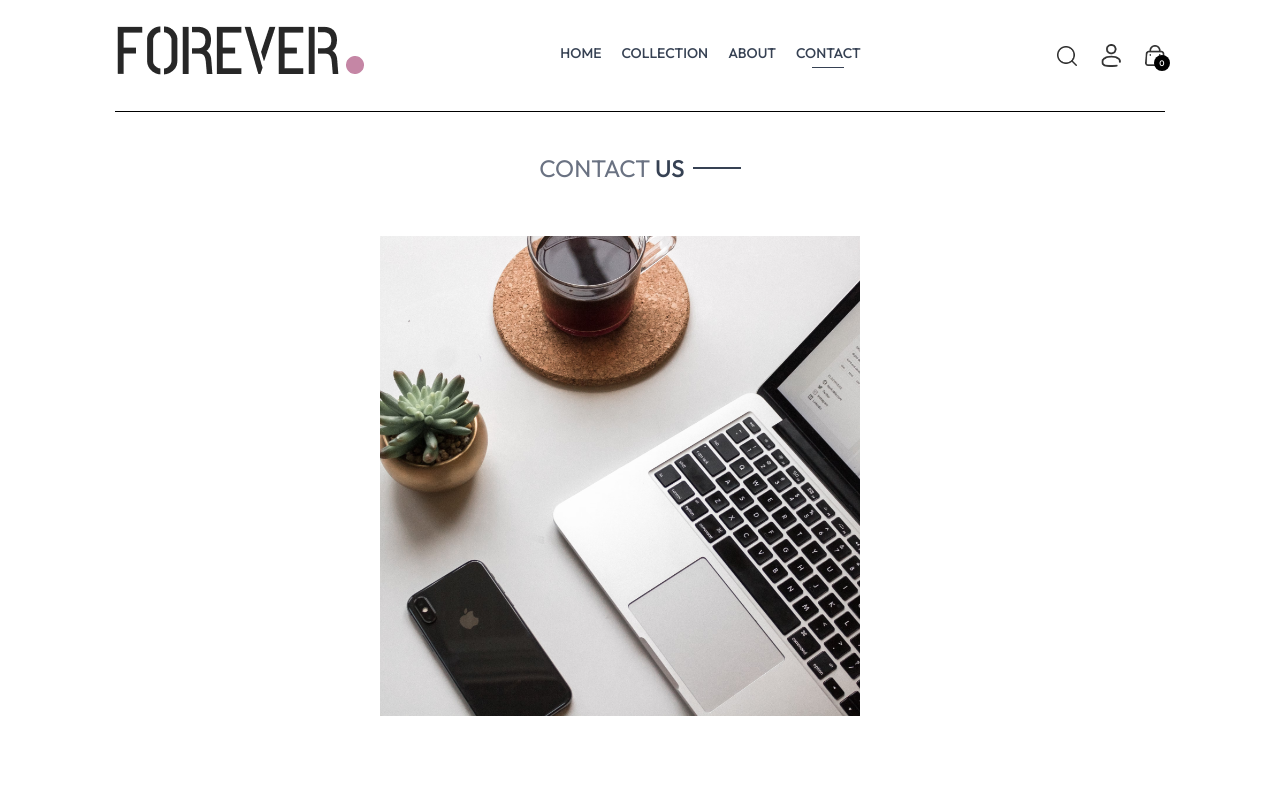
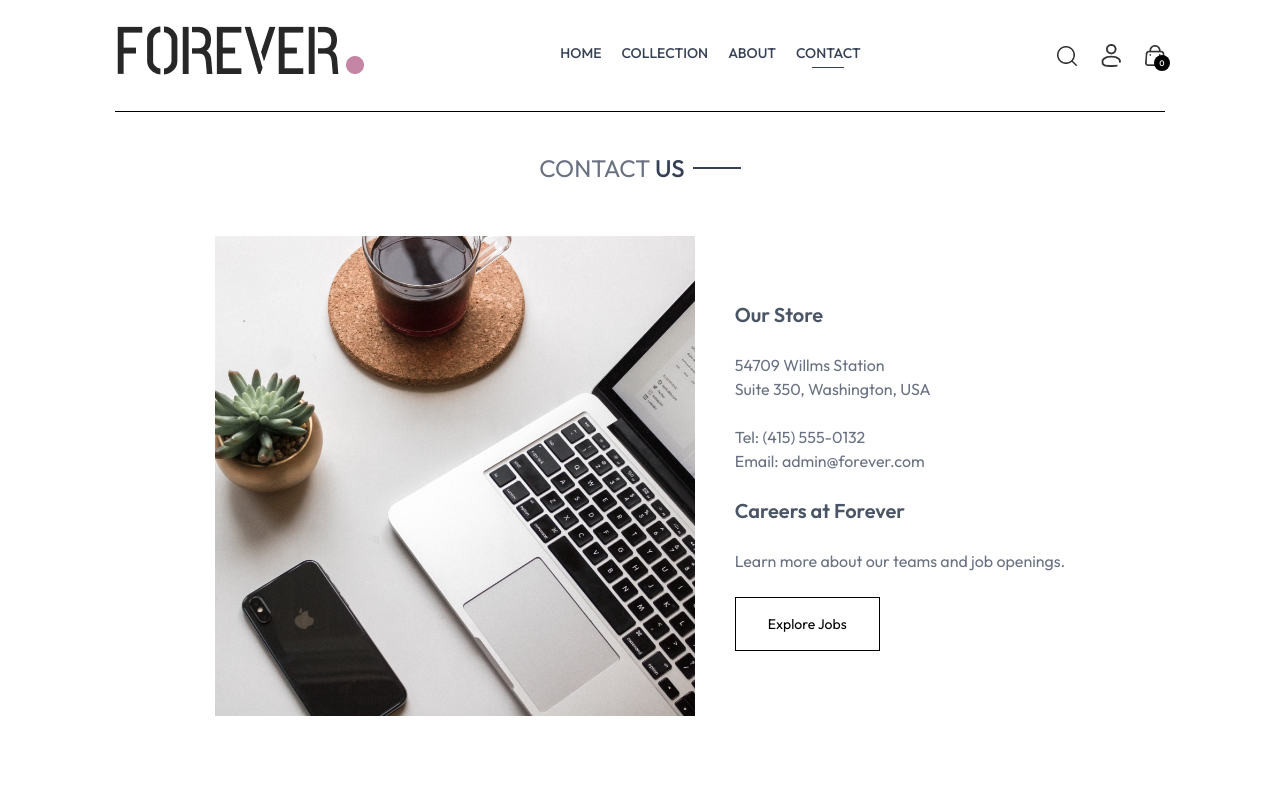
Before and after one commit to tegaguru/EcommerceApp, a React (Vite) app: page /contact in a window 1280 px wide. Shown: the top 800 px of the page. Built offline with nearby package versions, Linux system fonts and the light colour scheme.

Commit message:
added new features

```diff
--- a/src/pages/Contact.jsx
+++ b/src/pages/Contact.jsx
@@ -1,6 +1,7 @@
 import React from 'react'
 import Title from '../components/Title'
 import { assets } from '../assets/assets'
+import NewsLetterBox from '../components/NewsLetterBox'
 
 const Contact = () => {
   return (
@@ -12,9 +13,16 @@
       <div className='my-10 flex flex-col justify-center md:flex-row gap-10 mb-28'>
         <img className='w-full md:max-w-[480px]' src={assets.contact_img} alt="" />
         <div className='flex flex-col justify-center items-start gap-6'>
-
+          <p className='font-semibold text-xl text-gray-600'>Our Store</p>
+          <p className='text-gray-500'>54709 Willms Station <br />Suite 350, Washington, USA</p>
+          <p className='text-gray-500'>Tel: (415) 555-0132 <br /> Email: admin@forever.com</p>
+          <p className='font-semibold text-xl text-gray-600'>Careers at Forever</p>
+          <p className='text-gray-500'>Learn more about our teams and job openings.</p>
+          <button className='border border-black px-8 py-4 text-sm hover:bg-black hover:text-white transition-all duration-500'>Explore Jobs</button>
         </div>
       </div>
+
+      <NewsLetterBox/>
     </div>
   )
 }
```
